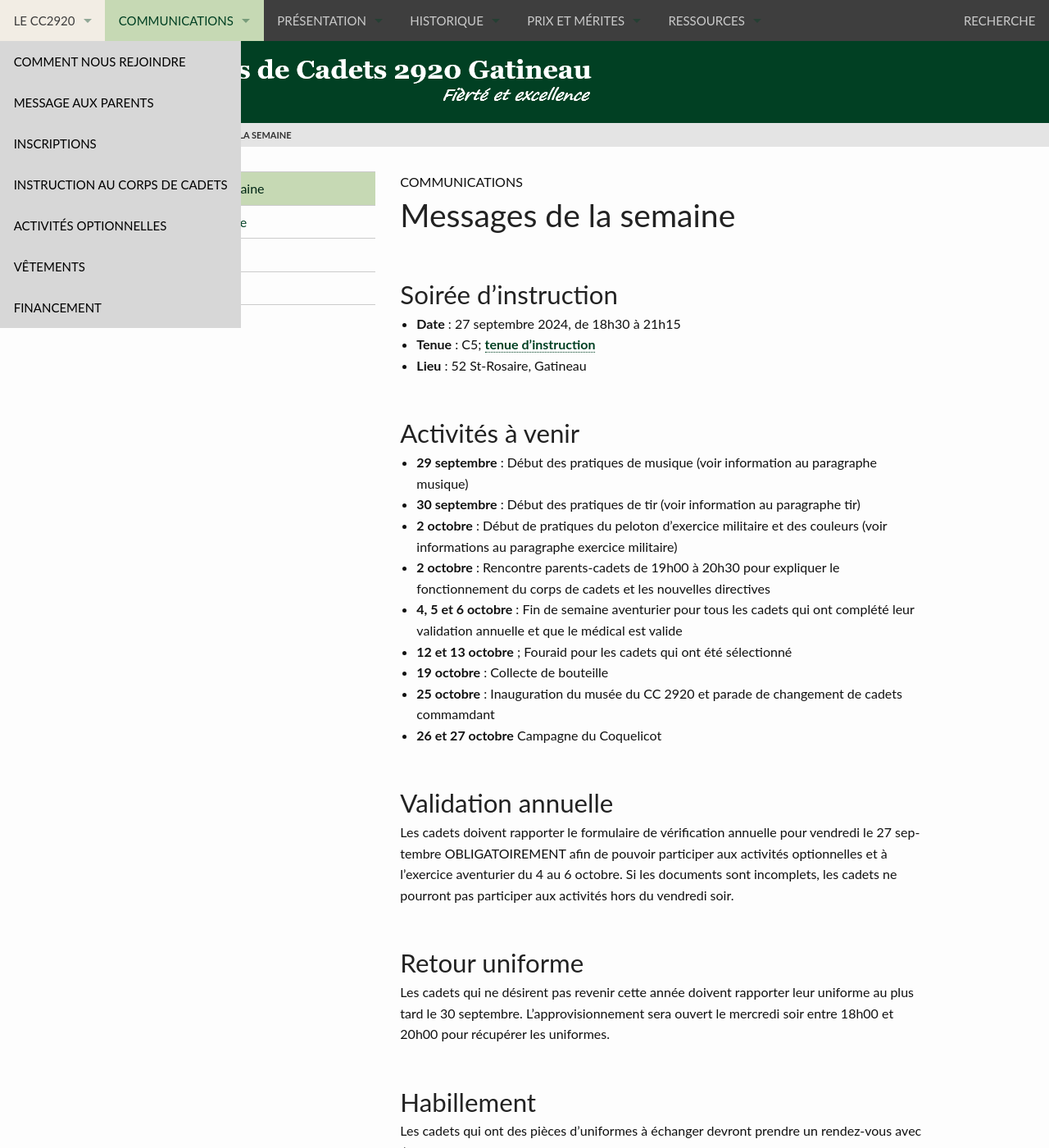
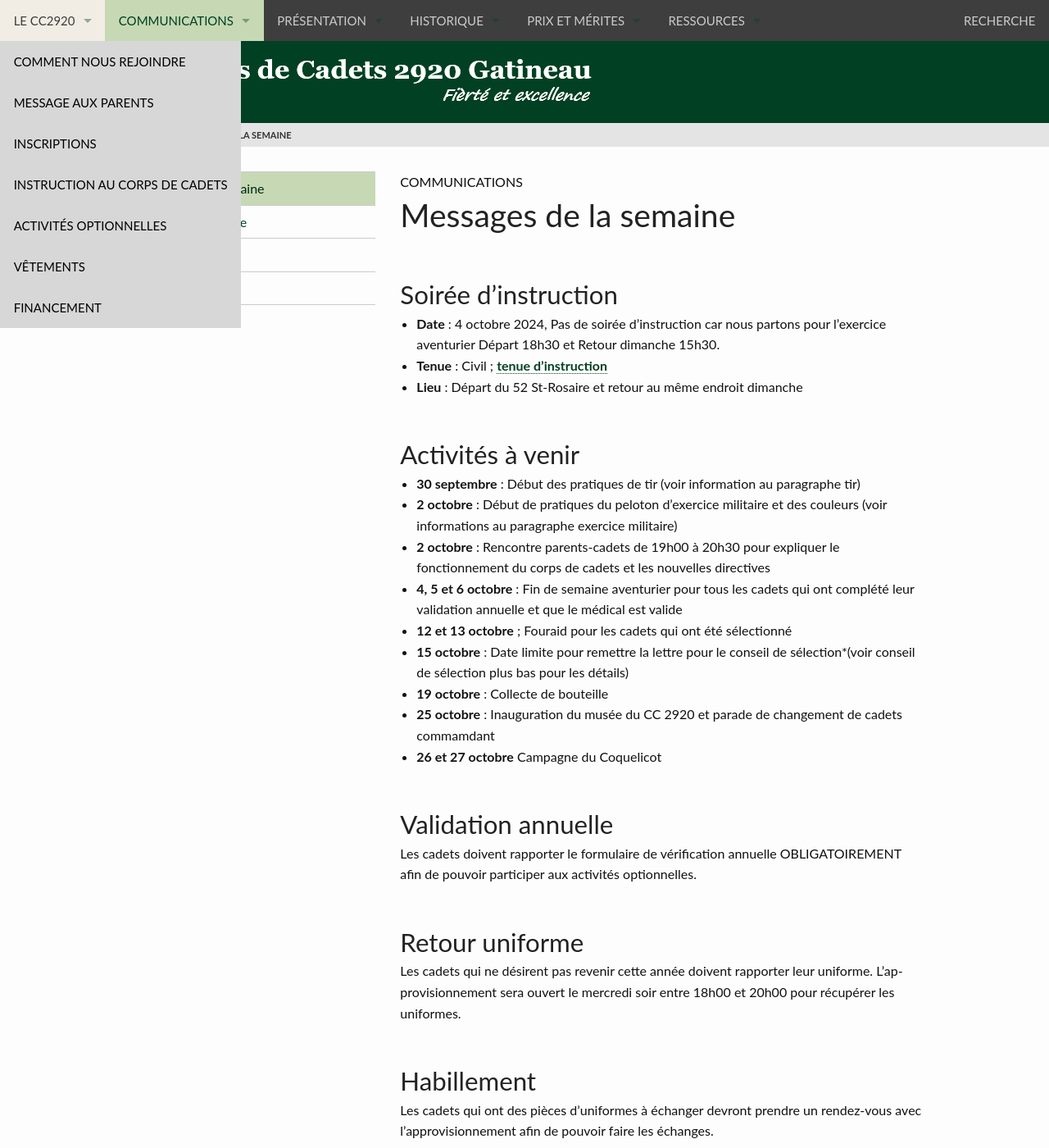
Before and after one commit to CC2920/web, a Jekyll site: the page built from _communications/messages.md, in a window 1280 px wide and 1400 px high. Shown: the whole window at 82% size. Built offline with Jekyll 4.4.1, drawn with Linux system fonts in a browser that asks for light colours; some of the changed text lies outside the part shown.

Commit message:
Message semaine du 29 septembre

```diff
--- a/_communications/messages.md
+++ b/_communications/messages.md
@@ -5,30 +5,29 @@ layout: "messages"
 
 ## Soirée d'instruction
 
-- **Date** : 27 septembre 2024, de 18h30 à 21h15
-- **Tenue** : C5; [tenue d'instruction](https://cc2920.ca/docs/ressources/guide_uniforme.v3.pdf)
-- **Lieu** : 52 St-Rosaire, Gatineau
+- **Date** : 4 octobre 2024, Pas de soirée d'instruction car nous partons pour l'exercice aventurier Départ 18h30 et Retour dimanche 15h30.
+- **Tenue** : Civil ; [tenue d'instruction](https://cc2920.ca/docs/ressources/guide_uniforme.v3.pdf)
+- **Lieu** : Départ du 52 St-Rosaire et retour au même endroit dimanche
 
 ## Activités à venir
 
-- **29 septembre** : Début des pratiques de musique (voir information au paragraphe musique)
 - **30 septembre** : Début des pratiques de tir (voir information au paragraphe tir)
 - **2 octobre** : Début de pratiques du peloton d'exercice militaire et des couleurs (voir informations au paragraphe exercice militaire)
 - **2 octobre** : Rencontre parents-cadets de 19h00 à 20h30 pour expliquer le fonctionnement du corps de cadets et les nouvelles directives
 - **4, 5 et 6 octobre** : Fin de semaine aventurier pour tous les cadets qui ont complété leur validation annuelle et que le médical est valide
 - **12 et 13 octobre** ; Fouraid pour les cadets qui ont été sélectionné
+- **15 octobre** : Date limite pour remettre la lettre pour le conseil de sélection*(voir conseil de sélection plus bas pour les détails)
 - **19 octobre** : Collecte de bouteille
 - **25 octobre** : Inauguration du musée du CC 2920 et parade de changement de cadets commamdant
 - **26 et 27 octobre** Campagne du Coquelicot
 
 ## Validation annuelle
 
-Les cadets doivent rapporter le formulaire de vérification annuelle pour vendredi le 27 septembre OBLIGATOIREMENT afin de pouvoir participer aux activités optionnelles et à l'exercice aventurier du 4 au 6 octobre.
-Si les documents sont incomplets, les cadets ne pourront pas participer aux activités hors du vendredi soir.
+Les cadets doivent rapporter le formulaire de vérification annuelle OBLIGATOIREMENT afin de pouvoir participer aux activités optionnelles.
 
 ## Retour uniforme
 
-Les cadets qui ne désirent pas revenir cette année doivent rapporter leur uniforme au plus tard le 30 septembre. L'approvisionnement sera ouvert le mercredi soir entre 18h00 et 20h00 pour récupérer les uniformes.
+Les cadets qui ne désirent pas revenir cette année doivent rapporter leur uniforme. L'approvisionnement sera ouvert le mercredi soir entre 18h00 et 20h00 pour récupérer les uniformes.
 
 ## Habillement
 
@@ -41,14 +40,6 @@ Les cadets qui ont des pièces d'uniformes à échanger devront prendre un rende
 Tous les cadets doivent avoir rapporter les documents de confirmation que leur conditions médicales est valide afin de pouvoir participer aux activités qui se dérouleront à l'extérieur du corps de cadets. Certains documents médicaux doivent être envoyés par le corps de cadets à la section médicale du Quartier Génerale de la région de l'Est (URSC(E)).
 
 *Le cadets ne pourra pas participer au activités hors du vendredi soir tant que la condition médicale ne sera validée par la section médicale du Quartier Générale.*
-
-## Musique
-
-- Qui : UNIQUEMENT pour les cadets inscrits à la musique et dont la validation annuelle et le médicale est valide
-- Heure : de 8h45 à 13h00
-- Lieu : Manège Militaire de Salaberry ([188 Alexandre-Taché Blvd, Gatineau, QC](https://maps.app.goo.gl/xhRk3PTpEHhdVocB9))
-- Tenue : Civil
-- Matériel requis : Papier, crayon, bouteille d'eau, collation et instrument de musique pour ceux qui en ont un, partitions de musique
 
 ## Tir
 
@@ -68,7 +59,7 @@ Tous les cadets doivent avoir rapporter les documents de confirmation que leur c
 
 ## Rencontre de parent
 
-- Qui : Tous les parents des cadets et les cadets, s'ils désir assistés
+- Qui : Tous les parents des cadets.
 - Heure : 19h00 à 20h30
 - Lieu : Centre communautaire Daniel-Lafortune (448 Rue de Pointe-Gatineau, Gatineau)
 - Tenue : Civil
@@ -82,6 +73,15 @@ Tous les cadets doivent avoir rapporter les documents de confirmation que leur c
 - Tenue : Civil
 - [Lettre d'information et liste du matériel](https://drive.google.com/file/d/1MqZHS0uYjU7aKeoeUDn21wnklUXizNFH/view?usp=sharing])
 
+## Conseil de sélection
+
+- Les cadets possédant le grade d'adjudant-maitre qui veulent appliquer pour le poste d'adjudant-chef doivent soumettre une lettre de présentation expliquant leur interet pour ce poste pour le 15 octobre 18h00.
+
+- Les cadets possédant le grade d'adjudant qui veulent appliquer pour le poste d'adjudant-maitre doivent soumettre une lettre de présentation expliquant leur interet pour ce poste pour le 15 octobre 18h00.
+
+- Les candidatures des personnes seront évalué par un conseil de mérite et une entrevue aure lieu dans les jours suivants la fermeture des applications.
+
+- Les lettres doivent être envoyé à l'adresse  (<2920armee@cadets.gc.ca>) avec le sujet mise en candidature.
 
 ## Absence
 
```
